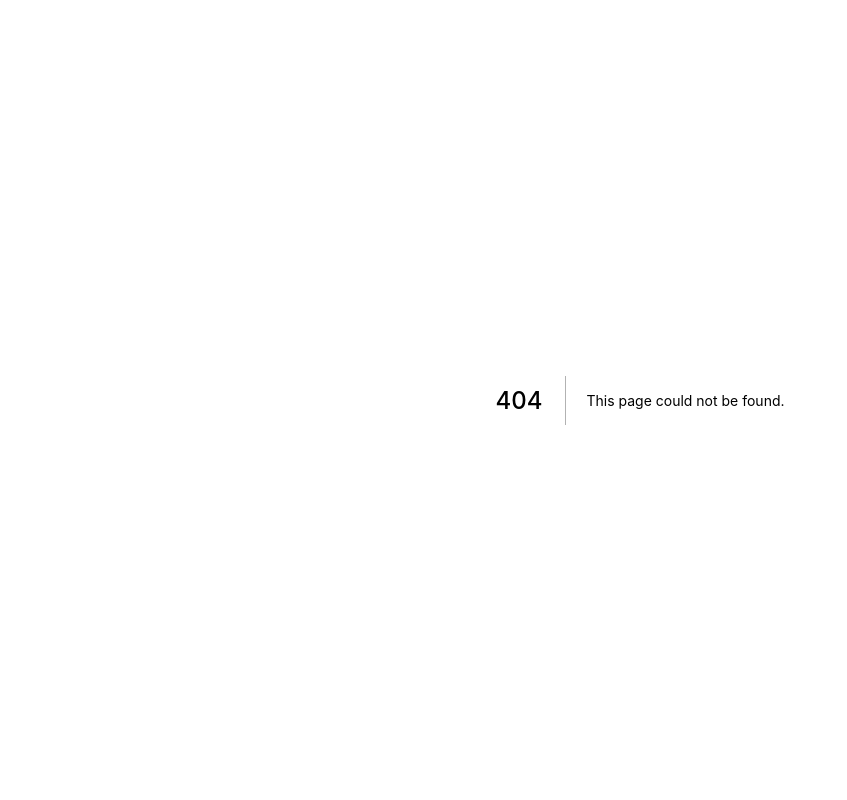
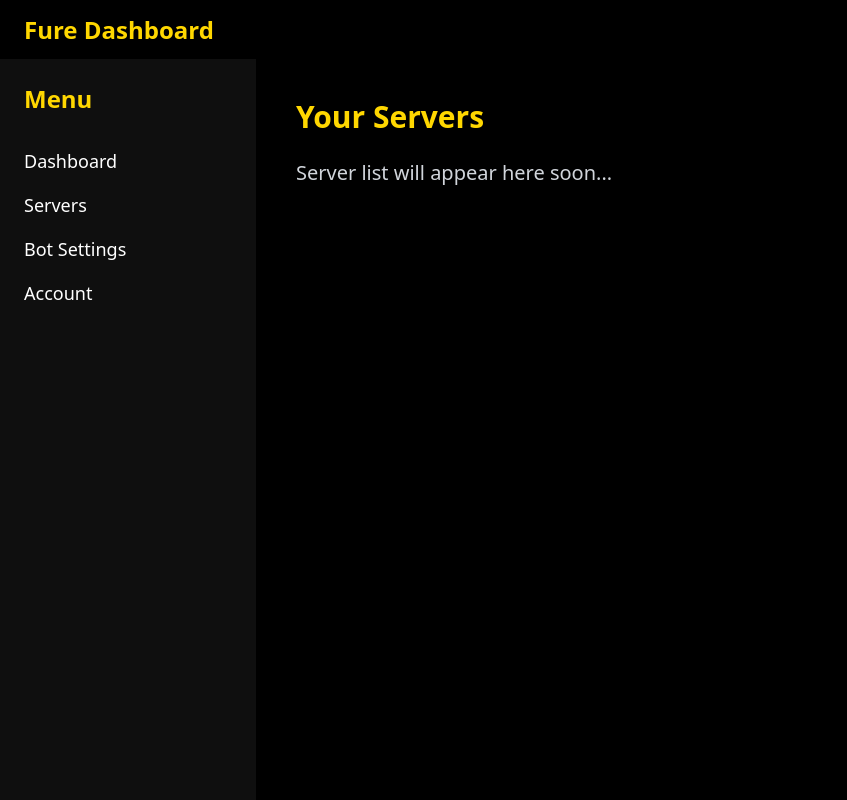
Before and after one commit to casperon56/fure-dashboard2, a Next.js app: page /servers in a window 1280 px wide. Before the commit this address had no page. Shown: the whole page, without its empty margins (0-847 px from the left). Built offline with nearby package versions, Linux system fonts and the light colour scheme.

Commit message:
Create servers.js

```diff
--- /dev/null
+++ b/pages/servers.js
@@ -0,0 +1,22 @@
+import Navbar from "../components/Navbar";
+import Sidebar from "../components/Sidebar";
+
+export default function Servers() {
+  return (
+    <div className="h-screen bg-dark text-white flex flex-col">
+      <Navbar />
+
+      <div className="flex h-full">
+        <Sidebar />
+
+        <div className="flex-1 p-10 text-3xl">
+          <h1 className="text-gold font-bold mb-6">Your Servers</h1>
+
+          <p className="text-xl text-gray-300">
+            Server list will appear here soon...
+          </p>
+        </div>
+      </div>
+    </div>
+  );
+}
```
